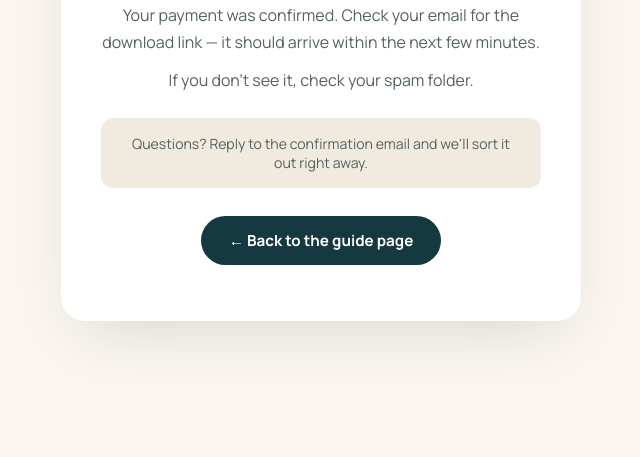
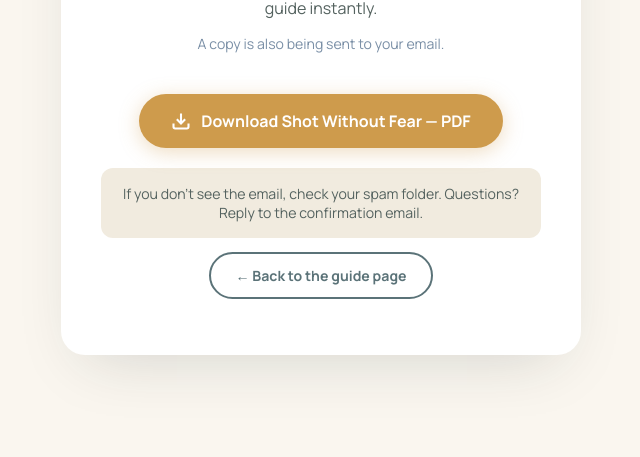
Before and after one commit to egnever543/caneta, a website: page success.html in a window 1280 px wide. Shown: the part 343-800 px from the top of the page, without its empty margins (319-959 px from the left). Drawn offline with Linux system fonts and the light colour scheme; no server answers.

Commit message:
Add direct PDF download button on success page

```diff
--- a/success.html
+++ b/success.html
@@ -34,7 +34,10 @@ src="https://www.facebook.com/tr?id=3387796061379965&ev=PageView&noscript=1"
   h1{ font-family:'Fraunces',serif; font-size:2rem; color:var(--teal-deep); margin-bottom:14px; }
   p{ color:#54625F; font-size:1rem; line-height:1.7; margin-bottom:10px; }
   .note{ font-size:0.88rem; color:#54625F; background:#F1EBDF; border-radius:12px; padding:16px 20px; margin-top:24px; }
-  a.back{ display:inline-flex; align-items:center; gap:8px; margin-top:28px; padding:14px 28px; background:var(--teal-deep); color:#fff; border-radius:999px; font-weight:700; font-size:0.95rem; text-decoration:none; }
+  .btn-download{ display:inline-flex; align-items:center; gap:10px; margin-top:28px; padding:16px 32px; background:var(--gold); color:#fff; border-radius:999px; font-weight:700; font-size:1rem; text-decoration:none; box-shadow:0 4px 20px rgba(206,155,76,0.35); }
+  .btn-download:hover{ background:#b8882e; }
+  a.back{ display:inline-flex; align-items:center; gap:8px; margin-top:14px; padding:12px 24px; background:transparent; color:var(--teal-deep); border:2px solid var(--teal-deep); border-radius:999px; font-weight:700; font-size:0.88rem; text-decoration:none; opacity:0.7; }
+  a.back:hover{ opacity:1; }
 </style>
 </head>
 <body>
@@ -43,10 +46,14 @@ src="https://www.facebook.com/tr?id=3387796061379965&ev=PageView&noscript=1"
       <svg viewBox="0 0 24 24" fill="none" stroke="currentColor" stroke-width="2.5"><path d="M5 12l5 5L20 6"/></svg>
     </div>
     <h1>You're all set!</h1>
-    <p>Your payment was confirmed. Check your email for the download link — it should arrive within the next few minutes.</p>
-    <p>If you don't see it, check your spam folder.</p>
-    <div class="note">
-      Questions? Reply to the confirmation email and we'll sort it out right away.
+    <p>Your payment was confirmed. Click below to download your guide instantly.</p>
+    <p style="font-size:0.88rem;color:#7a8fa6;">A copy is also being sent to your email.</p>
+    <a class="btn-download" href="/public/Shot_Without_Fear.pdf" target="_blank">
+      <svg width="20" height="20" viewBox="0 0 24 24" fill="none" stroke="currentColor" stroke-width="2.5"><path d="M21 15v4a2 2 0 0 1-2 2H5a2 2 0 0 1-2-2v-4"/><polyline points="7 10 12 15 17 10"/><line x1="12" y1="15" x2="12" y2="3"/></svg>
+      Download Shot Without Fear — PDF
+    </a>
+    <div class="note" style="margin-top:20px;">
+      If you don't see the email, check your spam folder. Questions? Reply to the confirmation email.
     </div>
     <a class="back" href="/">← Back to the guide page</a>
   </div>
```
